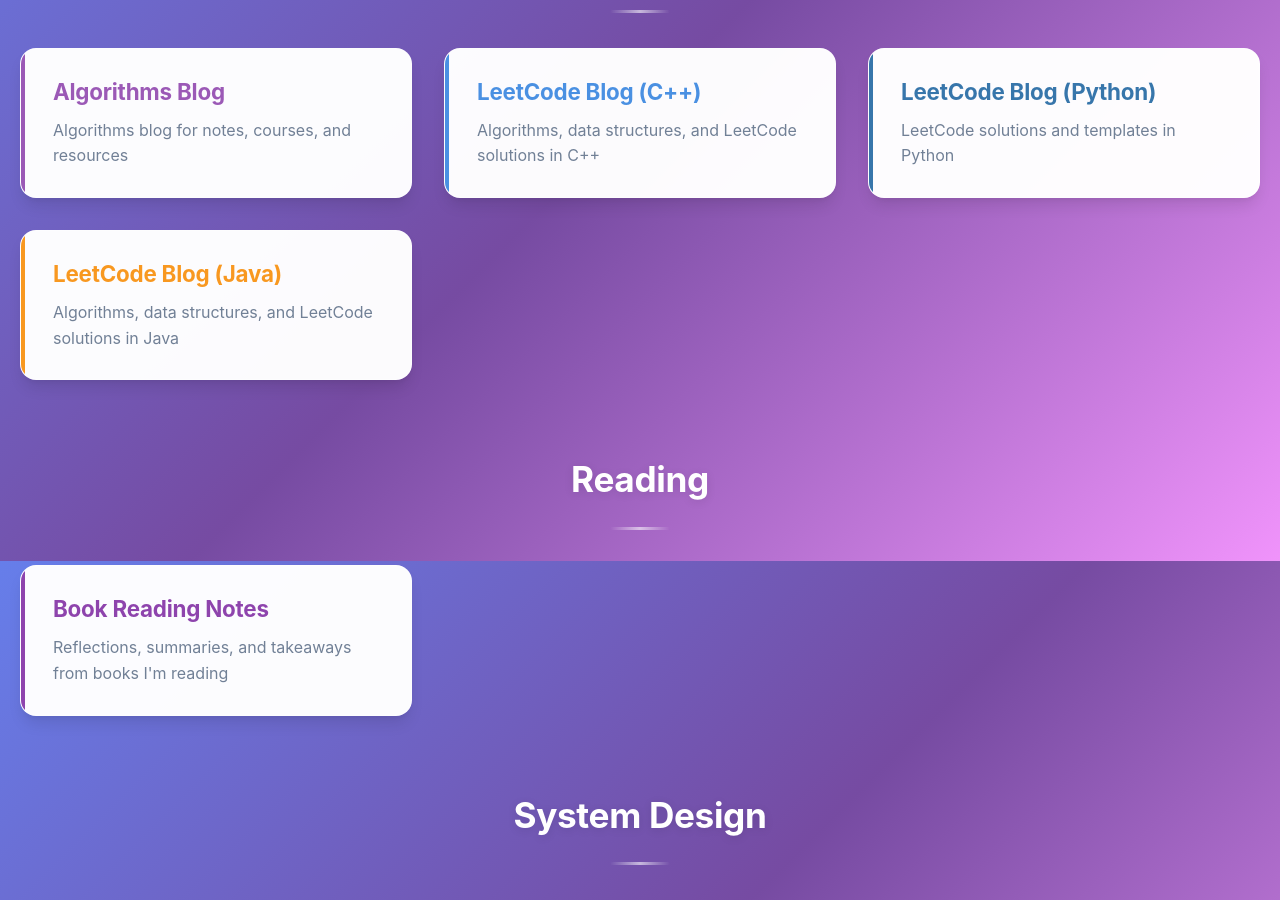
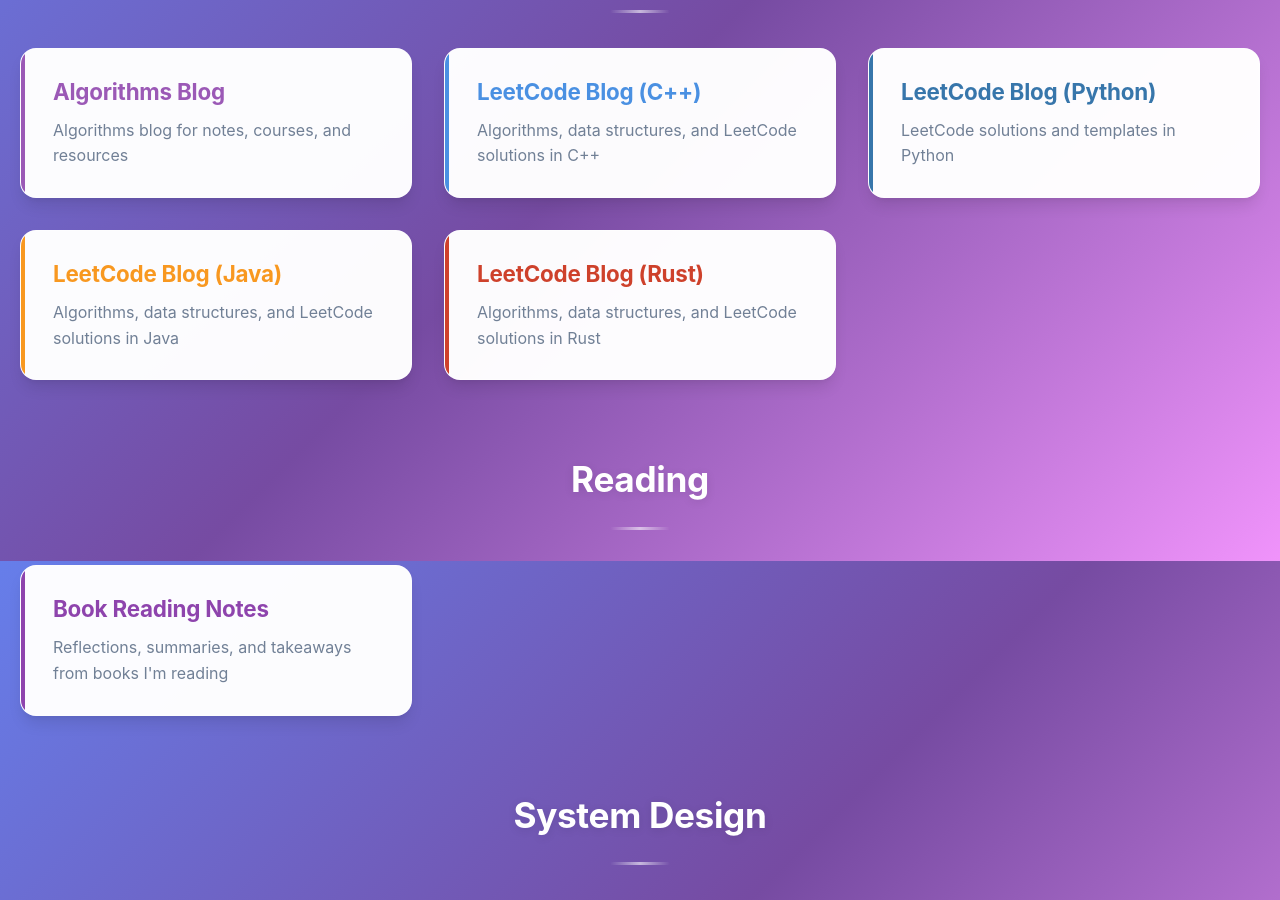
Before and after one commit to robinali34/robinali34.github.io, a Jekyll site: the page built from index.html, in a window 1280 px wide and 900 px high, scrolled down 339 px. Built offline with Jekyll 4.4.1, drawn with Linux system fonts in a browser that asks for light colours.

Commit message:
Add in Rust

```diff
--- a/_config.yml
+++ b/_config.yml
@@ -41,6 +41,10 @@
         url: "https://robinali34.github.io/blog_leetcode_java/"
         description: "Algorithms, data structures, and LeetCode solutions in Java"
         color: "#f89820"
+      - name: "LeetCode Blog (Rust)"
+        url: "https://robinali34.github.io/blog_leetcode_rust/"
+        description: "Algorithms, data structures, and LeetCode solutions in Rust"
+        color: "#ce412b"
   - name: "Reading"
     blogs:
       - name: "Book Reading Notes"
```
